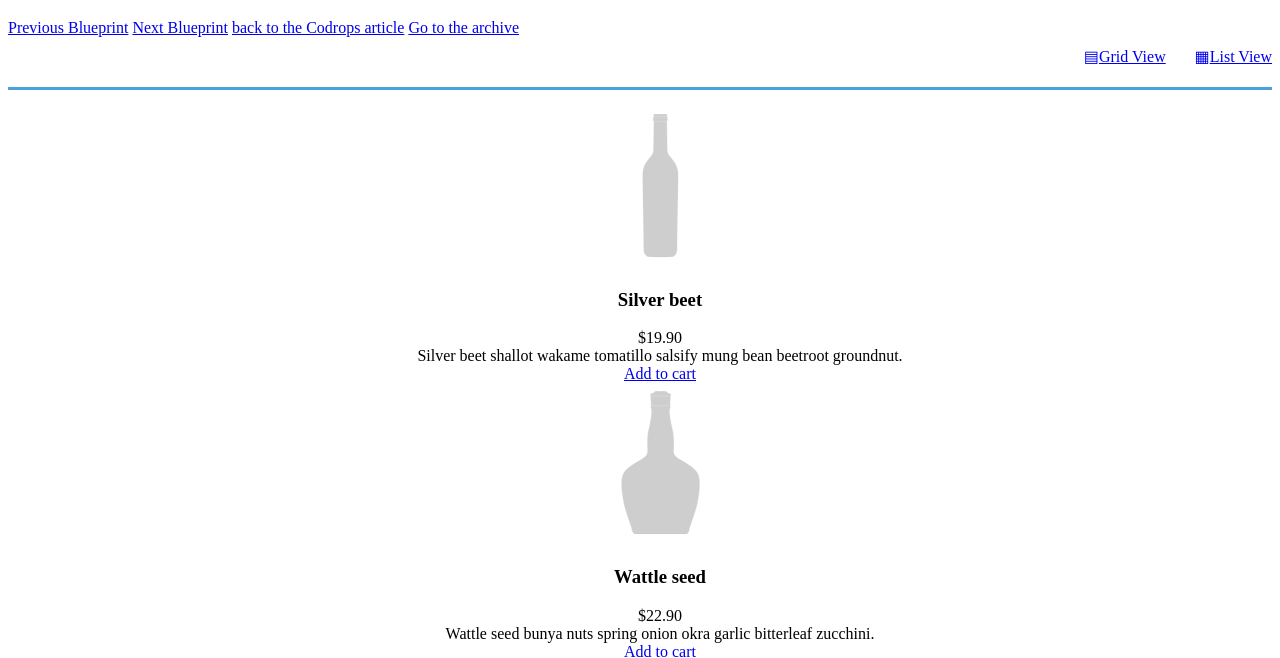
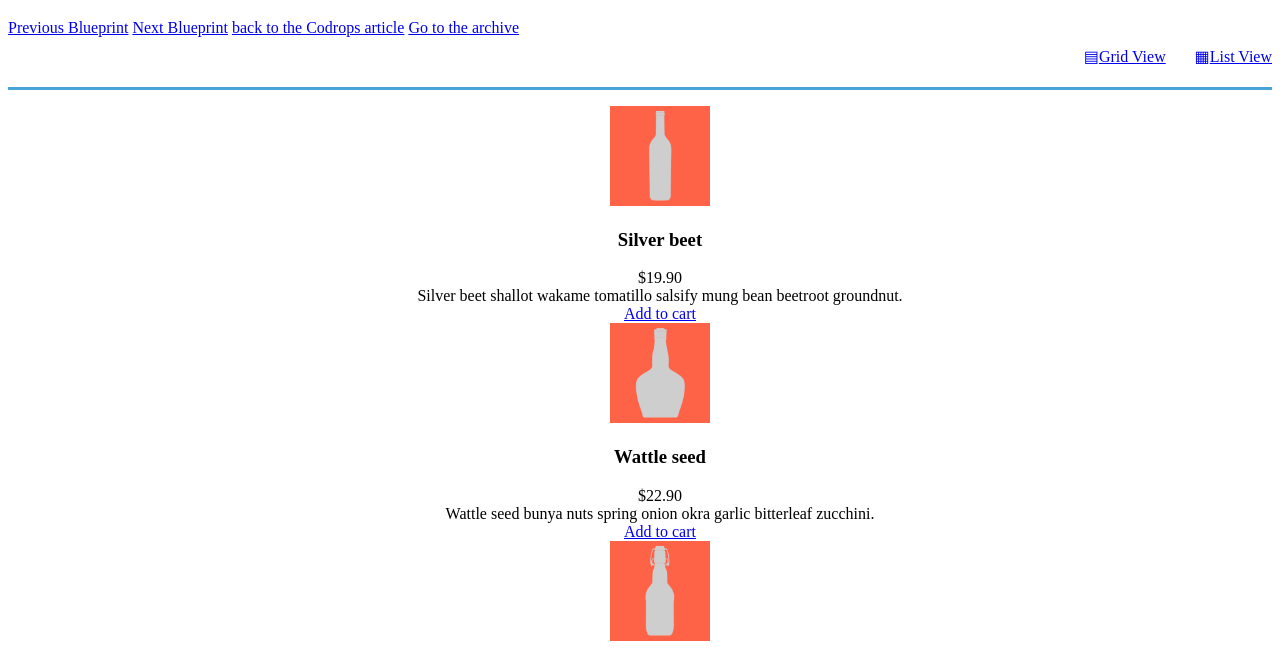
Before and after one commit to ShayHall/TIY-Assignments, a website: page ViewModeSwitch/index.html in a window 1280 px wide. Shown: the part 87-745 px from the top of the page. Drawn offline with Linux system fonts and the light colour scheme.

Commit message:
Properly size list-view bottle icons

```diff
--- a/ViewModeSwitch/css/styles.css
+++ b/ViewModeSwitch/css/styles.css
@@ -39,6 +39,11 @@ li {
 
 /*** START List View Selectors --> ***/
 
+.cbp-vm-image img {
+  width:100px;
+  height: 100px;
+  background-color: tomato;
+}
 
 
 
@@ -104,3 +109,16 @@ li::before {
 }
 
 /*** <-- END Grid View Selectors ***/
+
+
+/*** START Switch View Effects --> ***/
+
+/*.list-pad {
+  display: none;
+}*/
+
+/*.grid-pad {
+   display:none;
+}*/
+
+/*** <-- END Switch View Effects ***/
```
